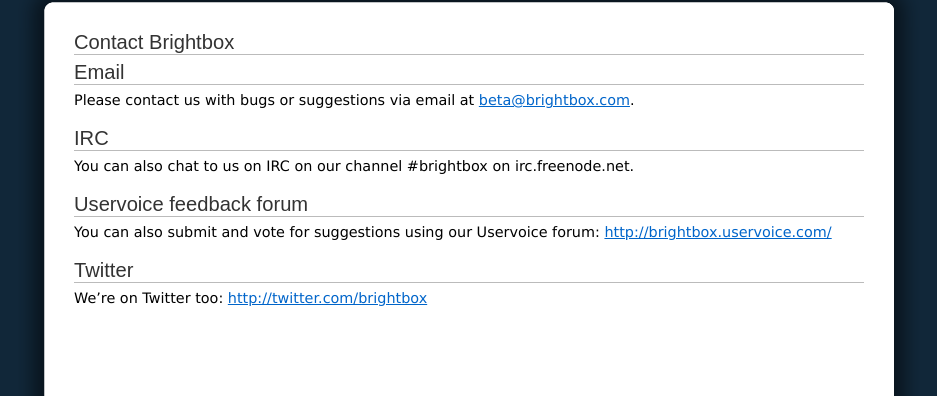
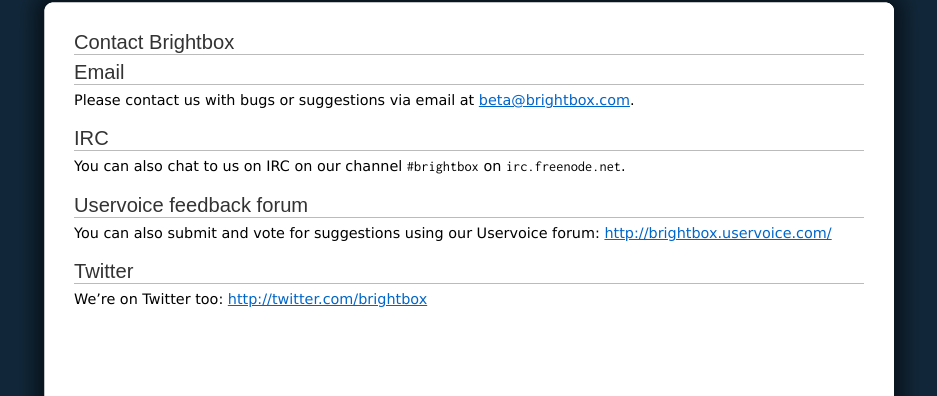
Before and after one commit to brightbox/docs.brightbox.com, a Jekyll site: the page built from contact.markdown, in a window 1280 px wide. Shown: the part 136-532 px from the top of the page, without its empty margins (171-1108 px from the left). Built offline with Jekyll 4.4.1, drawn with Linux system fonts in a browser that asks for light colours; nearby versions of some CDN libraries; Markdown is read by kramdown in place of the engine named in the settings.

Commit message:
Fix inline <code> styling

```diff
--- a/stylesheets/screen.css
+++ b/stylesheets/screen.css
@@ -110,7 +110,7 @@
     -moz-border-radius: 6px;
     overflow: auto;
 }
-article pre code {
+article pre code, article code {
   font-family: 'Inconsolata', 'Lucida Console', monospace, sans-serif;
 }
 
```
